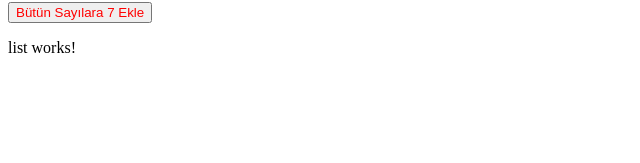
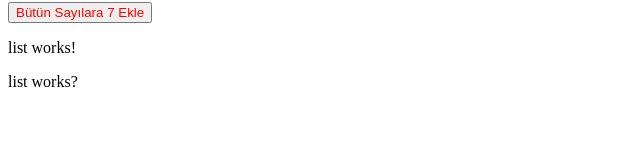
Before and after one commit to mobitekkadir/angular-project, an Angular app: page / in a window 1280 px wide. Shown: the part 120-283 px from the top of the page, without its empty margins (0-640 px from the left). Built offline with nearby package versions, Linux system fonts and the light colour scheme.

Commit message:
final test watchtower

```diff
--- a/src/app/list/list.component.html
+++ b/src/app/list/list.component.html
@@ -1 +1,2 @@
 <p>list works!</p>
+<p>list works?</p>
```
